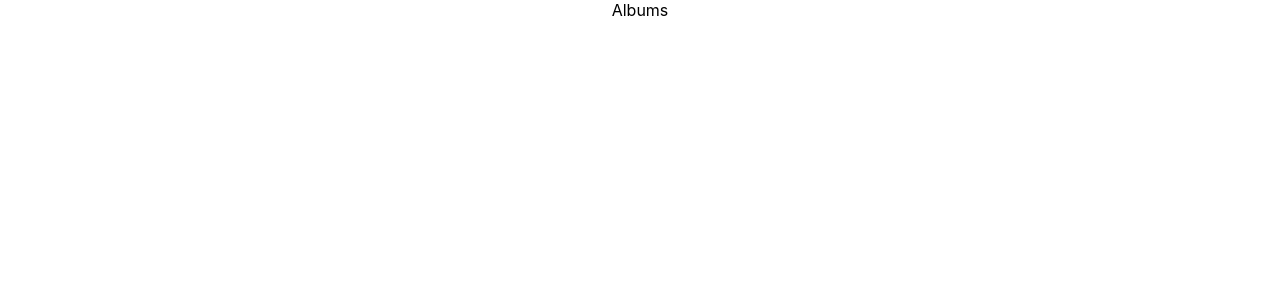
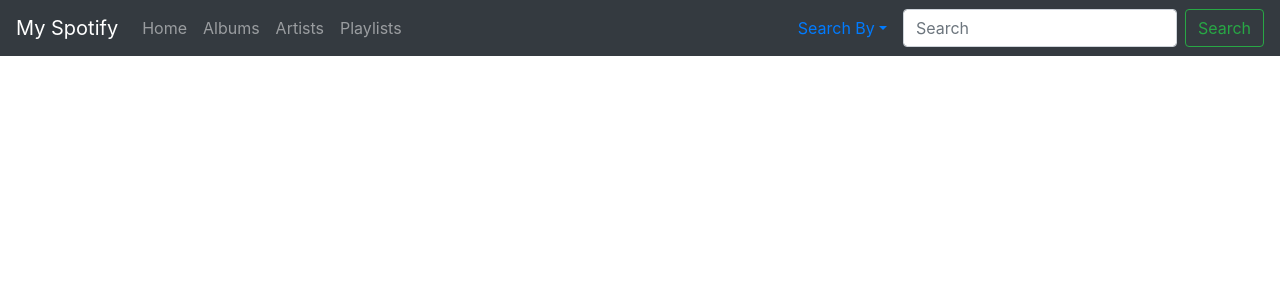
Before and after one commit to david35008/Spotify-MySQL-ORM, a React (Create React App) app in the folder client/: page /Albums in a window 1280 px wide. Shown: the top 300 px of the page. Built offline with nearby package versions, Linux system fonts and the light colour scheme.

Commit message:
add NevBar

```diff
--- a/client/package.json
+++ b/client/package.json
@@ -2,11 +2,16 @@
   "name": "client",
   "version": "0.1.0",
   "private": true,
+  "proxy": "http://localhost:8080/",
   "dependencies": {
     "@testing-library/jest-dom": "^4.2.4",
     "@testing-library/react": "^9.5.0",
     "@testing-library/user-event": "^7.2.1",
+    "axios": "^0.20.0",
+    "bootstrap": "^4.5.2",
     "react": "^16.13.1",
+    "react-axios": "^2.0.3",
+    "react-bootstrap": "^1.3.0",
     "react-dom": "^16.13.1",
     "react-router-dom": "^5.2.0",
     "react-scripts": "3.4.3"
--- a/client/src/components/Albums/Albums.js
+++ b/client/src/components/Albums/Albums.js
@@ -1,10 +1,12 @@
 import React from 'react';
 import './Albums.css';
+import NavBar from '../NavBar/NavBar';
 
 function Albums(params) {
 
     return (
         <div>
+            <NavBar />
             Albums
         </div>
     )
--- a/client/src/components/Artists/Artists.js
+++ b/client/src/components/Artists/Artists.js
@@ -1,10 +1,12 @@
 import React from 'react';
 import './Artists.css';
+import NavBar from '../NavBar/NavBar';
 
 function Artists(params) {
 
     return (
         <div>
+            <NavBar />
             Artists
         </div>
     )
--- a/client/src/components/Home/Home.css
+++ b/client/src/components/Home/Home.css
@@ -0,0 +1,10 @@
+.Home {
+    margin-top: 100px;
+    display: flex;
+    flex-direction: row;
+}
+
+.song-list {
+    display: flex;
+    flex-direction: row;
+}
--- a/client/src/components/Home/Home.js
+++ b/client/src/components/Home/Home.js
@@ -1,11 +1,33 @@
-import React from 'react';
+import React, { useEffect, useState } from 'react';
 import './Home.css';
+import NavBar from '../NavBar/NavBar';
+import axios from 'axios';
 
 function Home(params) {
 
+    const [songList, setSongsList] = useState([])
+
+    useEffect(() => {
+        (async () => {
+            try {
+                const { data } = await axios.get('/songs');
+                console.log(data)
+                setSongsList(data)
+            } catch (error) {
+                console.error(error.message);
+            }
+        })();
+    }, []);
+
     return (
-        <div>
-            hello world this is home
+        <div className='Home'>
+            <NavBar />
+            <ol className='song-list' >{songList.map((song, index) => (
+                <li key={song.title + index} >
+                    <div>{song.title}</div>
+                    <iframe width="200" height="112" src={song.youtube_link} title={song.title}></iframe>
+                </li>
+            ))}</ol>
         </div>
     )
 }
--- /dev/null
+++ b/client/src/components/NavBar/NavBar.js
@@ -0,0 +1,33 @@
+import React from 'react';
+import './NavBar.css';
+import 'bootstrap/dist/css/bootstrap.min.css';
+import { Navbar, Nav, NavDropdown, Form, FormControl, Button } from 'react-bootstrap';
+
+function NavBar(params) {
+
+    return (
+        <Navbar bg="dark" variant="dark" expand="lg" fixed="top">
+            <Navbar.Brand bg="light" >My Spotify</Navbar.Brand>
+            <Navbar.Toggle aria-controls="basic-navbar-nav" />
+            <Navbar.Collapse id="basic-navbar-nav">
+                <Nav className="mr-auto">
+                    <Nav.Link href="/">Home</Nav.Link>
+                    <Nav.Link href="Albums">Albums</Nav.Link>
+                    <Nav.Link href="Artists">Artists</Nav.Link>
+                    <Nav.Link href="Playlists">Playlists</Nav.Link>
+                </Nav>
+                <NavDropdown title="Search By" id="basic-nav-dropdown">
+                        <NavDropdown.Item href="#action/3.1">Name</NavDropdown.Item>
+                        <NavDropdown.Item href="#action/3.2">Album</NavDropdown.Item>
+                        <NavDropdown.Item href="#action/3.3">Artist</NavDropdown.Item>
+                    </NavDropdown>
+                <Form inline>
+                    <FormControl type="text" placeholder="Search" className="mr-sm-2" />
+                    <Button variant="outline-success">Search</Button>
+                </Form>
+            </Navbar.Collapse>
+        </Navbar>
+    )
+}
+
+export default NavBar;
--- a/client/src/components/Playlists/Playlists.js
+++ b/client/src/components/Playlists/Playlists.js
@@ -1,10 +1,12 @@
 import React from 'react';
 import './Playlists.css';
+import NavBar from '../NavBar/NavBar';
 
 function Playlists(params) {
 
     return (
         <div>
+            <NavBar />
             Playlists
         </div>
     )
```
Also changed, not shown: client/src/components/NavBar/NavBar.css (added), 1 other file (tests, documents, lock files or other folders).
